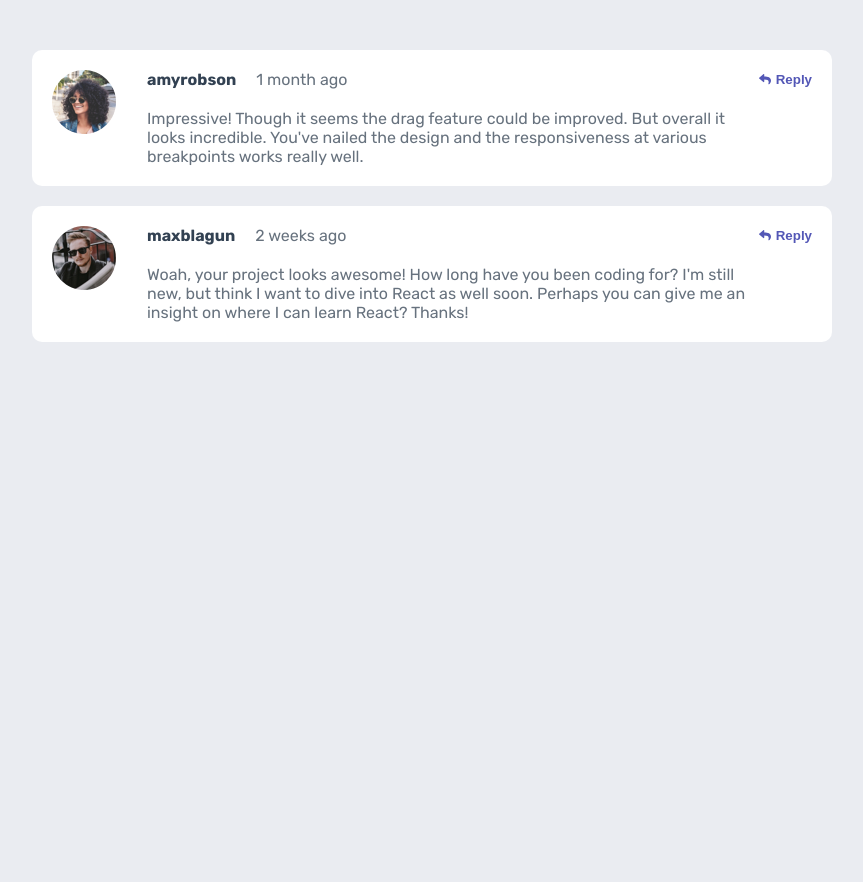
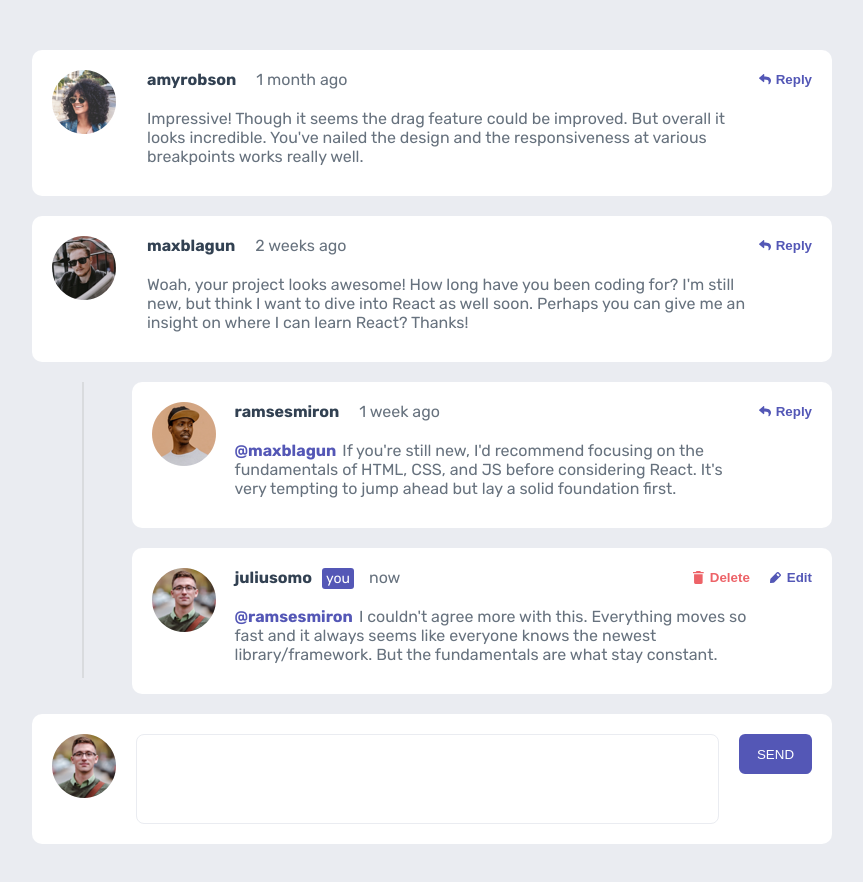
Before and after one commit to Maxim-Pv/interactive-comments, a React (Create React App) app: page / in a window 1280 px wide. Shown: the top 882 px of the page, without its empty margins (208-1071 px from the left). Before the commit the page ends 800 px from the top, so only its background shows below. Built offline with nearby package versions, Linux system fonts and the light colour scheme.

Commit message:
minor changes

```diff
--- a/src/App.js
+++ b/src/App.js
@@ -7,6 +7,8 @@ import data from './data.json';
 // import axios from 'axios';
 import './styles.css';
 import CommentList from "./componentsNew/CommentList";
+import UserComment from "./componentsNew/UserComment";
+import Modal from "./componentsNew/Modal";
 
 // function App() {
 //   const [jsonData, setJsonData] = useState({});
@@ -144,25 +146,62 @@ import CommentList from "./componentsNew/CommentList";
 function App() {
   const [jsonData, setJsonData] = useState({});
   const [loading, setLoading] = useState(true);
+  const [isModalOpen, setIsModalOpen] = useState(false);
+  const [selected, setSelected] = useState(null)
 
   useEffect(() => {
     setJsonData(data)
     localStorage.setItem('jsonData', JSON.stringify(data));
     setLoading(false)
-  }, []);
+  }, [jsonData]);
 
   if (loading) {
     return <div>Loading...</div>
   }
 
+  const saveRepliesToStorage = (updatedReplies) => {
+    localStorage.setItem('jsonData', JSON.stringify(updatedReplies));
+  };
+
+  const selectedReply = (id) => {
+    setSelected(id)
+  }
+
+  const handleDelete = () => {
+    const data = JSON.parse(localStorage.getItem('jsonData'))
+    const updatedReplies = { ...data };
+
+    if (selected.length === 2) {
+      const selectedComment = selected[0]
+      const selectedReply = selected[1]
+      updatedReplies.comments[selectedComment].replies.splice(selectedReply, 1);
+      saveRepliesToStorage(updatedReplies)
+      setJsonData(updatedReplies);
+    }
+    setIsModalOpen(false)
+  }
 
   return (
     <div className='container'>
       <CommentList
         comments={jsonData.comments}
+        userName={jsonData.currentUser.username}
+        setIsModalOpen={setIsModalOpen}
+        onDeleteReply={selectedReply}
+      />
+      <UserComment
+        avatar={jsonData.currentUser.image.webp}
+      />
+      <Modal
+        isModalOpen={isModalOpen}
+        setIsModalOpen={setIsModalOpen}
+        handleConfirmDelete={handleDelete}
       />
     </div>
   )
+
 }
 
 export default App
+
+//! Не перерендиривается commentList после удаления reply
--- a/src/components/CurrentUser.jsx
+++ b/src/components/CurrentUser.jsx
@@ -1,6 +1,6 @@
 import React, { useEffect, useState } from 'react'
 import HeadingContentCurrentUser from './Replies/HeadingContentCurrentUser'
-import Modal from './Modal';
+import Modal from '../componentsNew/Modal';
 
 
 const CurrentUser = ({ jsonData, userName, likesState, handleChangeLikeState,
--- a/src/components/Replies/HeadingContentCurrentUser.jsx
+++ b/src/components/Replies/HeadingContentCurrentUser.jsx
@@ -1,5 +1,5 @@
 import React from 'react'
-import Modal from '../Modal';
+import Modal from '../../componentsNew/Modal';
 
 const HeadingContentCurrentUser = ({ userName, handleEdit, handleOpenModal }) => {
   console.log('handleEdit === '); // срабатывает при вводе каждого символа в reply
--- a/src/components/Replies/ReplyContent.jsx
+++ b/src/components/Replies/ReplyContent.jsx
@@ -1,7 +1,7 @@
 import React, { useState } from 'react'
 import HeadingContentCurrentUser from './HeadingContentCurrentUser'
 import CurrentUser from '../CurrentUser'
-import Modal from '../Modal';
+import Modal from '../../componentsNew/Modal';
 
 const ReplyContent = ({ jsonData, comment, index, likesState,
   handleChangeLikeState, currentUserName, handleOpenModal }) => {
--- a/src/componentsNew/CommentList.jsx
+++ b/src/componentsNew/CommentList.jsx
@@ -1,16 +1,20 @@
 import React, { useState } from 'react'
-import Reply from './Reply';
 
-const CommentList = ({ comments }) => {
-  const [replyingTo, setReplyingTo] = useState(null);
+const CommentList = ({ comments, userName, setIsModalOpen, onDeleteReply }) => {
+  // const [replyingTo, setReplyingTo] = useState(null);
 
   const handleReply = (commentId) => {
     setReplyingTo(commentId);
   };
 
+  const handleDeleteConfirm = (index, indexR) => {
+    onDeleteReply([index, indexR])
+    setIsModalOpen(true)
+  }
+
   return (
     <div>
-      { comments.map((comment, index) => (
+      {comments.map((comment, index) => (
         <div key={comment.id}>
           <div className="comments" >
             <div className="comment-container">
@@ -21,7 +25,7 @@ const CommentList = ({ comments }) => {
                     <span className="userName">{comment.user.username}</span>
                     <span className="created">{comment.createdAt}</span>
                   </div>
-                      <button className="replyButton" onClick={() => handleReply(comment.id)}>
+                  <button className="replyButton" >
                     <span className="replyImg"></span>
                     <span>Reply</span>
                   </button>
@@ -38,12 +42,67 @@ const CommentList = ({ comments }) => {
               </div>
             </div>
           </div>
-              {replyingTo === comment.id &&
-                <Reply
-                  userName={comment.user.username}
-                  commentId={comment.id}
-                />
+{/* Replies to comment start here */}
+          <div className="comments-contant replies-content">
+            {comment.replies && comment.replies.map((reply, indexR) => (
+              <div key={reply.id} className="comments">
+                <div className="comment-container">
+                  <img className="avatar" src={reply.user.image.webp} alt="avatar"></img>
+                  <div>
+                    {reply.user.username === userName
+                      ? (<>
+                          <div className="replies-heading">
+                            <div className="replies-heading-content">
+                              <span className="userName currentUserName">{userName}</span>
+                              <div className="replies-heading-content withoutName">
+                                <div>
+                                  <span className="you">you</span>
+                                  <span className="created">now</span>
+                                </div>
+                                <div style={{display: 'flex'}}>
+                                  <button style={{marginRight: 20}} className="replyButton"
+                                    onClick={() => handleDeleteConfirm(index, indexR)}
+                                  >
+                                    <span className="replyImg deleteImg"></span>
+                                    <span>Delete</span>
+                                  </button>
+                                  <button className="replyButton" >
+                                    <span className="replyImg editImg"></span>
+                                    <span>Edit</span>
+                                  </button>
+                                </div>
+                              </div>
+                            </div>
+                          </div>
+                          <p className="text">
+                            <span className="replyingTo">@{reply.replyingTo}</span>
+                            {reply.content}
+                          </p>
+                        </>)
+                      : (<>
+                          <div className="replies-heading">
+                            <div className="reply-userData">
+                              <span className="userName">{reply.user.username}</span>
+                              <span className="created">{reply.createdAt}</span>
+                            </div>
+                            <button className="replyButton" >
+                              <span className="replyImg"></span>
+                              <span>Reply</span>
+                            </button>
+                          </div>
+                          <p className="text">
+                            <span className="replyingTo">@{reply.replyingTo}</span>
+                            {reply.content}
+                          </p>
+                        </>)
                     }
+
+                  </div>
+                </div>
+              </div>
+            ))}
+          </div>
+
         </div>
         ))
       }
--- a/src/components/Modal.jsx
+++ b/src/componentsNew/Modal.jsx
@@ -1,6 +1,6 @@
 import React, { useEffect, useRef } from 'react'
 
-const Modal = ({ isModalOpen, setIsModalOpen, handleDeleteConfirm }) => {
+const Modal = ({ isModalOpen, setIsModalOpen, handleConfirmDelete }) => {
   const modalRef = useRef(null);
 
   const handleClickOutside = (event) => {
@@ -26,6 +26,12 @@ const Modal = ({ isModalOpen, setIsModalOpen, handleDeleteConfirm }) => {
     setIsModalOpen(!isModalOpen)
   }
 
+  const handleDelete = () => {
+    handleConfirmDelete()
+    // console.log(handleConfirmDelete);
+  }
+
+
   return (
     <div className={`modal ${isModalOpen ? 'open' : ''}`} >
       <div className="modal-content" ref={modalRef}>
@@ -35,7 +41,7 @@ const Modal = ({ isModalOpen, setIsModalOpen, handleDeleteConfirm }) => {
         </p>
         <div className="modal-container-btns">
           <button className="modal-btn" onClick={handleCancel}>NO, CANСEL</button>
-          <button className="modal-btn delete-btn" onClick={handleDeleteConfirm}>YES, DELETE</button>
+          <button className="modal-btn delete-btn" onClick={handleDelete}>YES, DELETE</button>
         </div>
       </div>
     </div>
--- a/src/componentsNew/Reply.jsx
+++ b/src/componentsNew/ReplyTo.jsx
@@ -1,6 +1,6 @@
 import React, { useEffect, useState } from 'react'
 
-const Reply = ({ userName, commentId }) => {
+const ReplyTo = ({ userName, commentId }) => {
   const [currentUser, setCurrentUser] = useState({});
   const [currentUserReply, setCurrentUserReply] = useState(userName ? `@${userName}, `: '');
 
@@ -49,4 +49,4 @@ const Reply = ({ userName, commentId }) => {
   )
 }
 
-export default Reply
+export default ReplyTo
--- /dev/null
+++ b/src/componentsNew/UserComment.jsx
@@ -0,0 +1,19 @@
+import React from 'react'
+
+const UserComment = ({ avatar }) => {
+  return (
+    <div className="comments currentUser-content">
+      <img className="avatar" src={avatar} alt="avatar"></img>
+      <textarea
+        className="currentUser-text editedText"
+
+      />
+
+      <button className="btn-send">
+        SEND
+      </button>
+    </div>
+  )
+}
+
+export default UserComment
--- a/src/styles.css
+++ b/src/styles.css
@@ -26,7 +26,7 @@ body {
 .comment-container {
   display: grid;
   grid-template-columns: 1fr 7fr;
-  padding: 20px;
+  padding: 20px 20px 30px;
 }
 
 .comment-heading,
@@ -197,7 +197,7 @@ body {
   position: absolute;
   /* top: 20px; */
   left: -50px;
-  height: 90%;
+  height: 95%;
   width: 2px;
   background-color: #9e9e9e3b;
 }
@@ -206,7 +206,7 @@ body {
   display: grid;
   grid-template-columns: .5fr 5fr .5fr;
   padding: 20px;
-  margin-top: -10px;
+  /* margin-top: -10px; */
   gap: 20px;
 }
 
```
Lines whose indentation alone changed are shown as unchanged.
